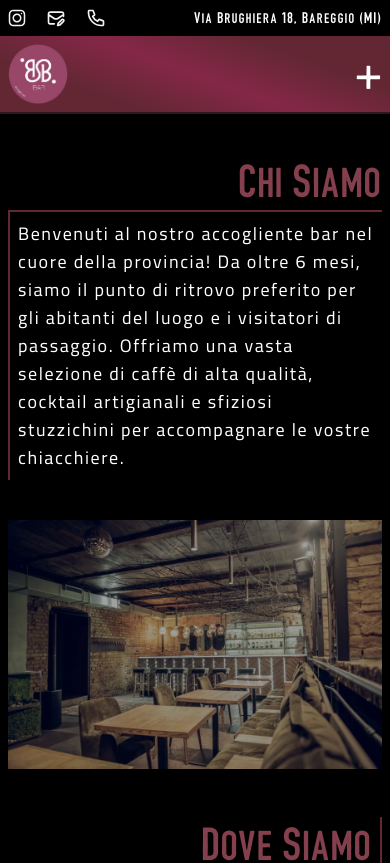
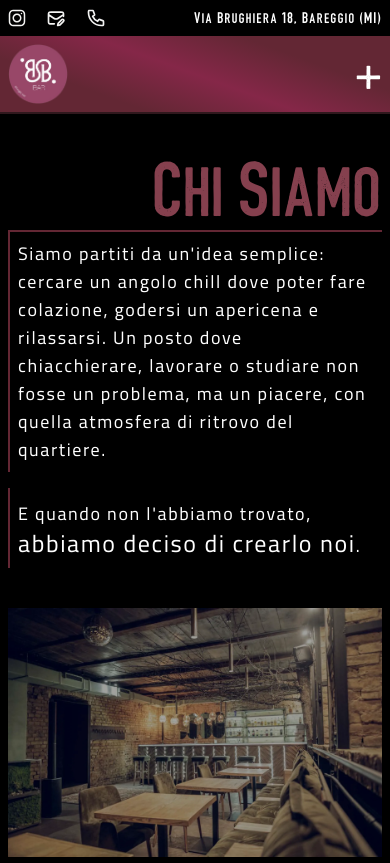
Before and after one commit to Massolinii/bar_brughi, a Next.js app: page /chi-siamo in a window 390 px wide. Shown: the top 863 px of the page. Built offline with nearby package versions, Linux system fonts and the light colour scheme.

Commit message:
added background to heropresentation

```diff
--- a/src/app/globals.css
+++ b/src/app/globals.css
@@ -14,6 +14,16 @@ main {
   background: linear-gradient(20deg, #632734 25%, #852748 50%, #632734 75%);
 }
 
+.dotted-background {
+  background-color: #000;
+  background-image: radial-gradient(circle, #30181d 1px, transparent 1px);
+  background-size: 15px 15px;
+}
+
+.home-banner-arrow {
+  transition: fill 0.4s ease 0.1s;
+}
+
 .home-banner-arrow:hover {
   fill: #85404e;
 }
--- a/src/app/menu/page.js
+++ b/src/app/menu/page.js
@@ -6,7 +6,9 @@ import Food from "@/components/menu/Food";
 export default function Page() {
   return (
     <main className="bg-black">
-      <h1 className="text-center p-4 text-6xl border-b">Il Nostro Menù</h1>
+      <h1 className="text-center py-4 text-6xl lg:text-8xl border-b">
+        Il Nostro Menù
+      </h1>
       <Caffetteria />
       <Food />
       <Drink />
--- a/src/app/page.js
+++ b/src/app/page.js
@@ -14,7 +14,6 @@ export default function Home() {
       <Hero />
       <HomeBanner image={aperitivoImage} text="Menu" link="/menu" />
       <HomeBanner image={internoImage} text="Chi Siamo" link="/chi-siamo" />
-      <Spacer count={5} />
       <HeroPresentation />
     </main>
   );
--- a/src/components/chi-siamo/ChiSiamo.js
+++ b/src/components/chi-siamo/ChiSiamo.js
@@ -1,3 +1,4 @@
+/* eslint-disable react/no-unescaped-entities */
 import React from "react";
 import fotochisiamo from "../../images/interno-prova.webp";
 
@@ -8,17 +9,20 @@ export default function ChiSiamo() {
     <div className="bg-black w-full mb-8 lg:mb-20">
       <div className="container mx-auto grid grid-cols-12 gap-4 p-2">
         <div className="col-span-12 md:col-span-6 flex flex-col justify-center">
-          <h2 className="text-4xl md:text-6xl text-end mb-2 md:mb-4 text-lightmag">
+          <h2 className="text-6xl md:text-8xl text-end mb-2 md:mb-4 text-lightmag">
             Chi Siamo
           </h2>
 
           <div className={cairo.className}>
             <p className="p-2 border-t-2 border-l-2 border-magenta text-lg">
-              Benvenuti al nostro accogliente bar nel cuore della provincia! Da
-              oltre 6 mesi, siamo il punto di ritrovo preferito per gli abitanti
-              del luogo e i visitatori di passaggio. Offriamo una vasta
-              selezione di caffè di alta qualità, cocktail artigianali e
-              sfiziosi stuzzichini per accompagnare le vostre chiacchiere.
+              Siamo partiti da un'idea semplice: cercare un angolo chill dove
+              poter fare colazione, godersi un apericena e rilassarsi. Un posto
+              dove chiacchierare, lavorare o studiare non fosse un problema, ma
+              un piacere, con quella atmosfera di ritrovo del quartiere.
+            </p>
+            <p className="p-2 border-l-2 border-magenta text-lg">
+              E quando non l'abbiamo trovato,
+              <span className="text-2xl"> abbiamo deciso di crearlo noi</span>.
             </p>
           </div>
         </div>
--- a/src/components/chi-siamo/Contatti.js
+++ b/src/components/chi-siamo/Contatti.js
@@ -47,7 +47,7 @@ export default function Contatti() {
           </div>
         </div>
 
-        <h2 className="text-4xl md:text-6xl text-end pt-1 text-lightmag">
+        <h2 className="text-6xl lg:text-8xl text-end pt-1 text-lightmag">
           Contatti
         </h2>
         <h5 className="pt-16 text-center text-xl">
--- a/src/components/chi-siamo/DoveSiamo.js
+++ b/src/components/chi-siamo/DoveSiamo.js
@@ -4,7 +4,7 @@ export default function DoveSiamo() {
   return (
     <div className="bg-black w-full pb-12">
       <div className="container mx-auto p-2">
-        <p className="text-4xl md:text-6xl text-end mb-0 p-2 md:pb-4 border-r-2 border-magenta text-lightmag">
+        <p className="text-6xl lg:text-8xl text-end mb-0 p-2 md:pb-4 border-r-2 border-magenta text-lightmag">
           Dove Siamo
         </p>
         <div className="relative">
--- a/src/components/home/HeroPresentation.js
+++ b/src/components/home/HeroPresentation.js
@@ -47,7 +47,7 @@ export default function HeroPresentation() {
   }, []);
 
   return (
-    <div className="bg-black w-full" id="hero-presentation-section">
+    <div className=" dotted-background w-full" id="hero-presentation-section">
       <Spacer count={3} />
       <div className="container mx-auto grid grid-cols-12 gap-4 p-0 md:my-8 overflow-hidden">
         {/* Left col for images: col-span-12 on mobile, col-span-4 on md and above */}
@@ -55,19 +55,19 @@ export default function HeroPresentation() {
           <img
             src={spritzphoto.src}
             alt="Foto spritz"
-            className="w-3/4 lg:w-full mx-auto"
+            className="w-3/4 lg:w-full mx-auto border rounded-sm border-gray-500"
           />
 
           <img
             src={shotphoto.src}
             alt="Foto aperitivo"
-            className="w-2/4 h-1/2 md:w-3/4 absolute top-[340px] left-[20px]"
+            className="w-2/4 h-1/2 md:w-3/4 absolute top-[340px] left-[20px] border rounded-sm border-gray-500"
           />
 
           <img
             src={aperitivophoto.src}
             alt="Foto aperitivo"
-            className="w-3/4 lg:w-full absolute top-[250px] left-[80px]"
+            className="w-3/4 lg:w-full absolute top-[250px] left-[80px] border rounded-sm border-gray-500"
           />
           <Spacer count={10} />
         </div>
```
